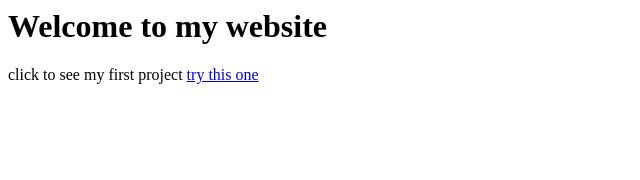
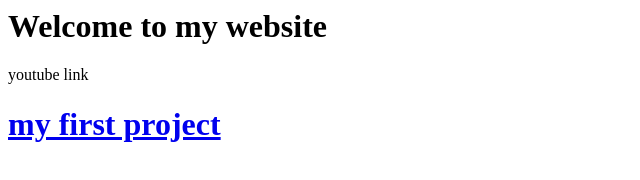
Before and after one commit to MrMystrious/MrMystrious.github.io, a plain HTML site: page index.html in a window 1280 px wide. Shown: the whole page, without its empty margins (0-640 px from the left). Drawn offline with Linux system fonts and the light colour scheme.

Commit message:
Update index.html

```diff
--- a/index.html
+++ b/index.html
@@ -4,7 +4,7 @@
   </head>
   <body>
     <h1>Welcome to my website</h1
-    <a href="https://youtube.com" >click to see  my first project</a>
-    <a href="layout.html" >try this one</a>
+    <a href="https://www.youtube.com/" >youtube link</a>
+   <h1><b><a href="layout.html" >my first project</a></b></h1>
   </body>
 </html>
```
